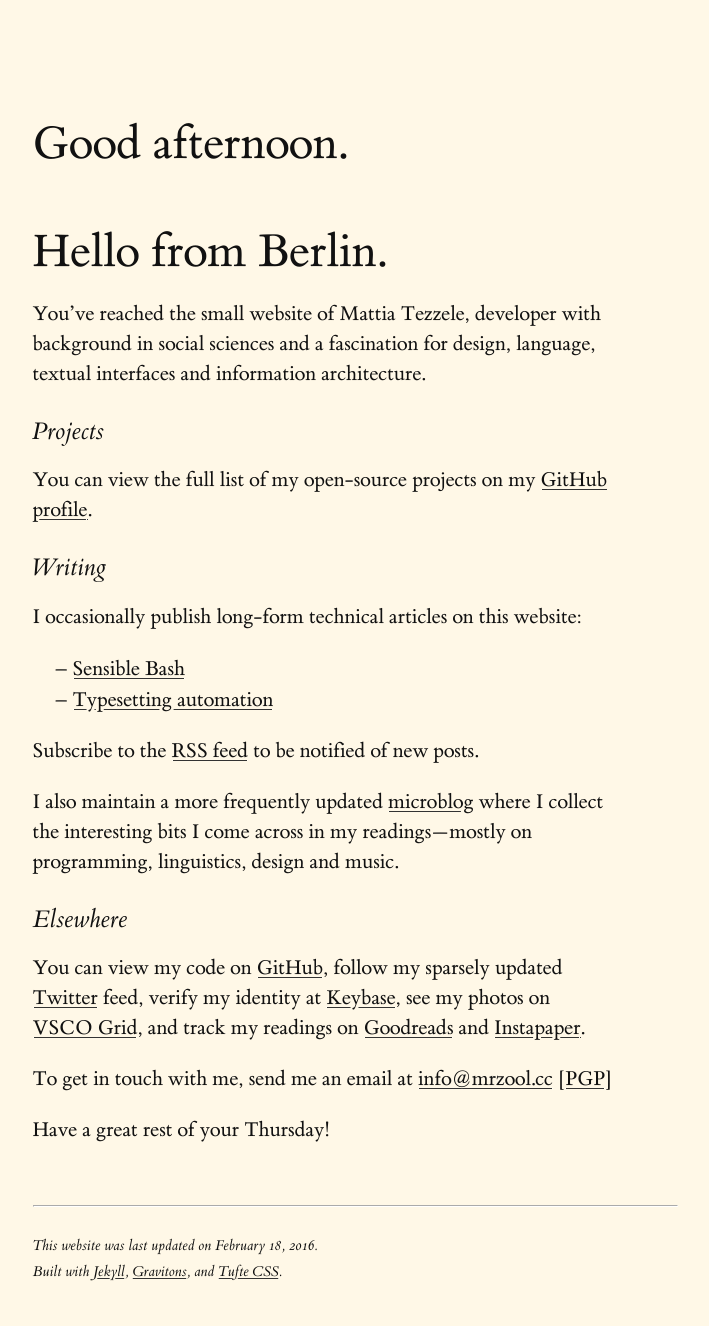
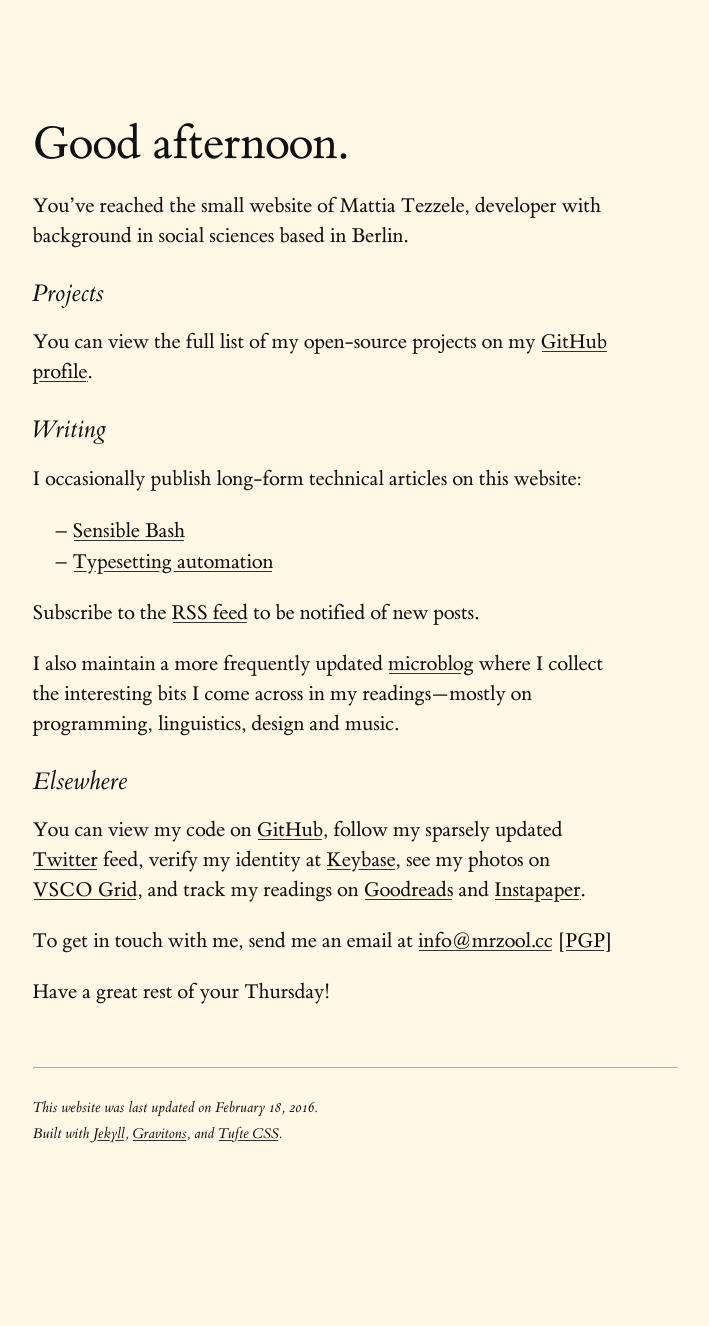
Before and after one commit to mrzool/mrzool.github.io, a Jekyll site: the page built from index.md, in a window 1280 px wide. Shown: the whole page, without its empty margins (285-994 px from the left). Built offline with Jekyll 4.4.1, drawn with Linux system fonts in a browser that asks for light colours; after the commit the page ends 1188 px from its top, so only the background shows below that.

Commit message:
Greeting gets now injected by JS

```diff
--- a/index.md
+++ b/index.md
@@ -3,9 +3,7 @@ layout: default
 title: Home
 ---
 
-# Hello from Berlin.
-
-You've reached the small website of Mattia Tezzele, developer with background in social sciences and a fascination for design, language, textual interfaces and information architecture.
+You've reached the small website of Mattia Tezzele, developer with background in social sciences based in Berlin.
 
 ### Projects
 
```
